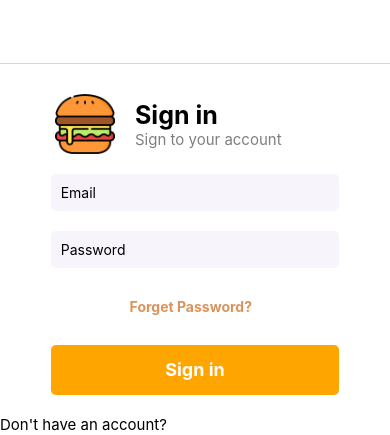
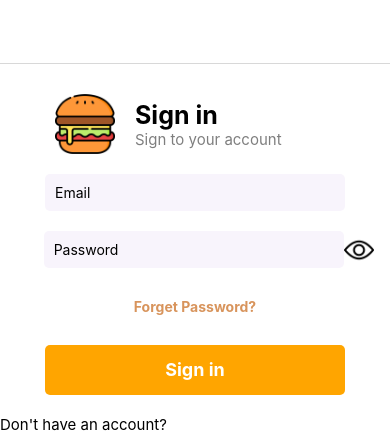
Before and after one commit to 6Bello/GNAMMY, a React Native app: screen /Account in a window 390 px wide. Shown: the top 435 px of the page. Built offline with nearby package versions, Linux system fonts and the light colour scheme; no server answers.

Commit message:
ShowPasswordEye
Co-authored-by: Giuseppe Albamonte <giualbamonte06@gmail.com>

```diff
--- a/components/Login.js
+++ b/components/Login.js
@@ -1,5 +1,5 @@
 import React, { useState } from "react";
-import { View, Text, TouchableOpacity, StyleSheet } from "react-native";
+import { View, Text, TouchableOpacity, StyleSheet, Image } from "react-native";
 import { TextInput } from "react-native-gesture-handler";
 import axios from "axios";
 import hashPassword from "../passwordUtils";
@@ -44,26 +44,50 @@ const Login = ({ onLoginComplete, updateUserData }) => {
     }
   };
 
+  let [showPassword, setShowPassword] = useState(false);
+  const togglePasswordVisibility = () => {
+    setShowPassword((prevState) => !prevState);
+  };
+
     return (
-        <View>
+        <View style={styles.container}>
+          <View style={{marginTop: 20}}>
             <TextInput style={styles.button} value={email} onChangeText={setEmail} placeholder="Email" />
-            <TextInput style={styles.button}  value={password} onChangeText={setPassword} placeholder="Password" />
-            <Text style={styles.fg}>Forget Password?</Text>
-            <TouchableOpacity style={styles.loginButton} onPress={handleLogin}>
-                <Text style={{lineHeight: 30, color:"white", fontSize: 18, fontWeight:"bold"}}>Sign in</Text>
-            </TouchableOpacity>
+          </View>
+          <View style={styles.passwords}>
+            <TextInput style={styles.button}  value={password} onChangeText={setPassword} placeholder="Password" secureTextEntry={!showPassword}/>
+              <TouchableOpacity onPress={togglePasswordVisibility}>
+                {showPassword ? (
+                  <Image style={styles.imgShowHidePassword} source={require('./hideEye.png')} />
+                ) : (
+                  <Image style={styles.imgShowHidePassword} source={require("./viewEye.png")} />
+                )}
+              </TouchableOpacity>
+          </View>
+            <View style={{marginTop: 20}}>
+              <Text style={styles.fg}>Forget Password?</Text>
+            </View>
+            <View style={{marginTop: 20}}>
+              <TouchableOpacity style={styles.loginButton} onPress={handleLogin}>
+                  <Text style={{lineHeight: 30, color:"white", fontSize: 18, fontWeight:"bold"}}>Sign in</Text>
+              </TouchableOpacity>
+            </View>
         </View>
     );
 }
 
 const styles = StyleSheet.create({
+    container: {
+      width: "100%",
+      backgroundColor: "white",
+      alignItems: "center",
+    },
+
     button: {
       alignItems: "center",
       padding: 10,
-      marginTop: 20,
-      marginLeft: "13%",
       borderRadius: 5,
-      width: "74%",
+      width: 300,
       backgroundColor: "#f8f4fc",
       display: 'flex',
     },
@@ -72,8 +96,6 @@ const styles = StyleSheet.create({
       fontWeight: "bold",
       alignItems: "center",
       padding: 10,
-      marginTop: 20,
-      marginLeft: "7%",
       width: 327,
       backgroundColor: "white",
       color: "#d8945c",
@@ -85,10 +107,8 @@ const styles = StyleSheet.create({
       textAlign: "center",
       alignItems: "center",
       padding: 10,
-      marginTop: 20,
-      marginLeft: "13%",
       borderRadius: 5,
-      width: "74%",
+      width: 300,
       height: 50,
       lineHeight: 30,
       fontSize: 15,
@@ -96,7 +116,18 @@ const styles = StyleSheet.create({
       color: "white",
     },
 
+    imgShowHidePassword: {
+      width: 30,
+      height: 30,
+    },
 
+    passwords: {
+      display: "flex",
+      flexDirection: "row",
+      alignItems: "center",
+      marginTop: 20,
+      marginLeft: "7%",
+    },
 });
 
 export default Login;
--- a/components/Register.js
+++ b/components/Register.js
@@ -114,48 +114,57 @@ const Register = ({ OnRegistrationComplete, updateUserData }) => {
   return (
     <View style={styles.container}>
       <View style={styles.Register}>
-        <View style={{ display: "flex", flexDirection: "row", marginTop: 30}}>
+        <View style={{ display: "flex", flexDirection: "row", marginTop: 30, width: 300}}>
           <Image style={styles.image} source={require('../assets/bibimbap.png')} />
           <View style={{marginLeft: 20, flex: 1, justifyContent: "center"}}>
             <Text style={styles.title}>Sign up</Text>
             <Text style={styles.subtitle}>Sign up to enjoy your food</Text>
           </View>
         </View>
+        <View style={{marginTop: 20}}>
           <TextInput style={styles.button} value={username} onChangeText={setUsername} placeholder="Username" />
           <Text style={[styles.error, {
             display: usernameProblem ? 'flex' : 'none',
           }]}>{usernameProblem}</Text>
-        <View style={{ display: 'flex', flexDirection: 'row', justifyContent: 'space-between' }}>
+        </View>
+        <View style={{ display: 'flex', flexDirection: 'row', justifyContent: 'space-between', marginTop: 20 }}>
           <TextInput style={styles.button} value={name} onChangeText={setName} placeholder="Name" />
         </View>
-        <View>
+        <View style={{marginTop: 20}}>
           <TextInput style={styles.button} value={surname} onChangeText={setSurname} placeholder="Cognome" />
         </View>
         <Text style={[styles.error, {
           display: nameProblem ? 'flex' : 'none',
         }]}>{nameProblem}</Text>
+        <View style={{marginTop: 20}}>
+          <View>
             <TextInput style={styles.button} value={email} onChangeText={setEmail} placeholder="Email" />
+          </View>
           <Text style={[styles.error, {
             display: emailProblem ? 'flex' : 'none',
           }]}>{emailProblem}</Text>
-        <View style={styles.passwordContainer}>
-          <TextInput style={styles.button}
-            value={password}
-            onChangeText={thereArePasswordProblems}
-            placeholder="Password"
-            secureTextEntry={!showPassword}
-          />
+        </View>
+        <View style={{marginTop: 20}}>
+        <View style={styles.passwords}>
+            <TextInput style={styles.button}  value={password} onChangeText={thereArePasswordProblems} placeholder="Password" secureTextEntry={!showPassword}/>
+              <TouchableOpacity onPress={togglePasswordVisibility}>
+                {showPassword ? (
+                  <Image style={styles.imgShowHidePassword} source={require('./hideEye.png')} />
+                ) : (
+                  <Image style={styles.imgShowHidePassword} source={require("./viewEye.png")} />
+                )}
+              </TouchableOpacity>
           </View>
           <Text style={[styles.error, {
             display: passwordProblem ? 'flex' : 'none',
           }]}>{passwordProblem}</Text>
-        <TouchableOpacity style={styles.showHidePassword} onPress={togglePasswordVisibility}>
-          <Text>{showPassword ? 'Hide Password' : 'Show Password'}</Text>
-        </TouchableOpacity>
+        </View>
+        <View style={{marginTop: 20}}>
           <TextInput style={styles.button} value={confirmPassword} onChangeText={setConfirmPassword} placeholder="Confirm Password" secureTextEntry={!showPassword} />
           <Text style={[styles.error, {
             display: confirmPasswordProblem ? 'flex' : 'none',
           }]}>{confirmPasswordProblem}</Text>
+        </View>
         <TouchableOpacity style={styles.registerButton} onPress={handleRegistration}>
           <Text style={{ lineHeight: 29, color: "white", fontSize: 17, fontWeight:"bold" }}>Sign up</Text>
         </TouchableOpacity>
@@ -168,28 +177,22 @@ const styles = StyleSheet.create({
   container: {
     backgroundColor: '#fff',
     width: '100%',
+    alignItems: 'center',
   },
   Register: {
     marginHorizontal: 20,
   },
-  passwordContainer: {
-    display: 'flex',
-    flexDirection: 'row',
-    justifyContent: 'space-between',
-  },
-  showHidePassword: {
-    color: 'blue',
-    fontSize: 12,
-    marginLeft: 210,
-    marginTop: 15,
-    marginBottom: -5,
+  passwords: {
+    display: "flex",
+    flexDirection: "row",
+    alignItems: "center",
+    marginTop: 20,
   },
   error: {
     color: 'red',
     fontSize: 12,
     marginTop: 10,
-    marginLeft: "11%",
-    width: "81%",
+    width: 300,
   },
   title: {
     fontSize: 25,
@@ -202,10 +205,8 @@ const styles = StyleSheet.create({
   button: {
     alignItems: "center",
     padding: 10,
-    marginTop: 20,
-    marginLeft: "8.5%",
     borderRadius: 5,
-    width: "83%",
+    width: 300,
     backgroundColor: "#f8f4fc",
     display: 'flex',
   },
@@ -215,9 +216,8 @@ const styles = StyleSheet.create({
     alignItems: "center",
     padding: 10,
     marginTop: 20,
-    marginLeft: "8.5%",
     borderRadius: 5,
-    width: "83%",
+    width: 300,
     height: 50,
     lineHeight: 30,
     fontSize: 20,
@@ -227,7 +227,10 @@ const styles = StyleSheet.create({
   image: {
     width: 60,
     height: 60,
-    marginLeft: 30,
+  },
+  imgShowHidePassword: {
+    width: 30,
+    height: 30,
   },
 });
 
--- a/screens/Account.js
+++ b/screens/Account.js
@@ -33,11 +33,15 @@ function NotLoggedInPage({ handleIsLoggedIn, updateUserData }) {
   if (showRegisterPage) {
     return (
       <ScrollView style={styles.container}>
+        <View style={{alignItems: 'center'}}>
         <Register OnRegistrationComplete={OnRegistrationComplete} updateUserData={updateUserData}/>
+        <View>
           <Text style={styles.text2}>Already have an account?</Text>
           <TouchableOpacity onPress={openLogin}>
             <Text style={styles.text3}>Sign in</Text>
           </TouchableOpacity>
+      </View>
+      </View>
     </ScrollView>
   );
   } else {
@@ -64,9 +68,9 @@ function NotLoggedInPage({ handleIsLoggedIn, updateUserData }) {
 
 const styles = StyleSheet.create({
   container: {
+    backgroundColor: "white",
+    height: "100%",
     width: "100%",
-    height: "100%",
-    backgroundColor: "white",
   },
 
   title: {
@@ -91,6 +95,7 @@ const styles = StyleSheet.create({
     marginTop: 20,
     color: "black",
     display: "flex",
+    alignItems: "center",
   },
 
   text3: {
```
Lines whose indentation alone changed are shown as unchanged.
